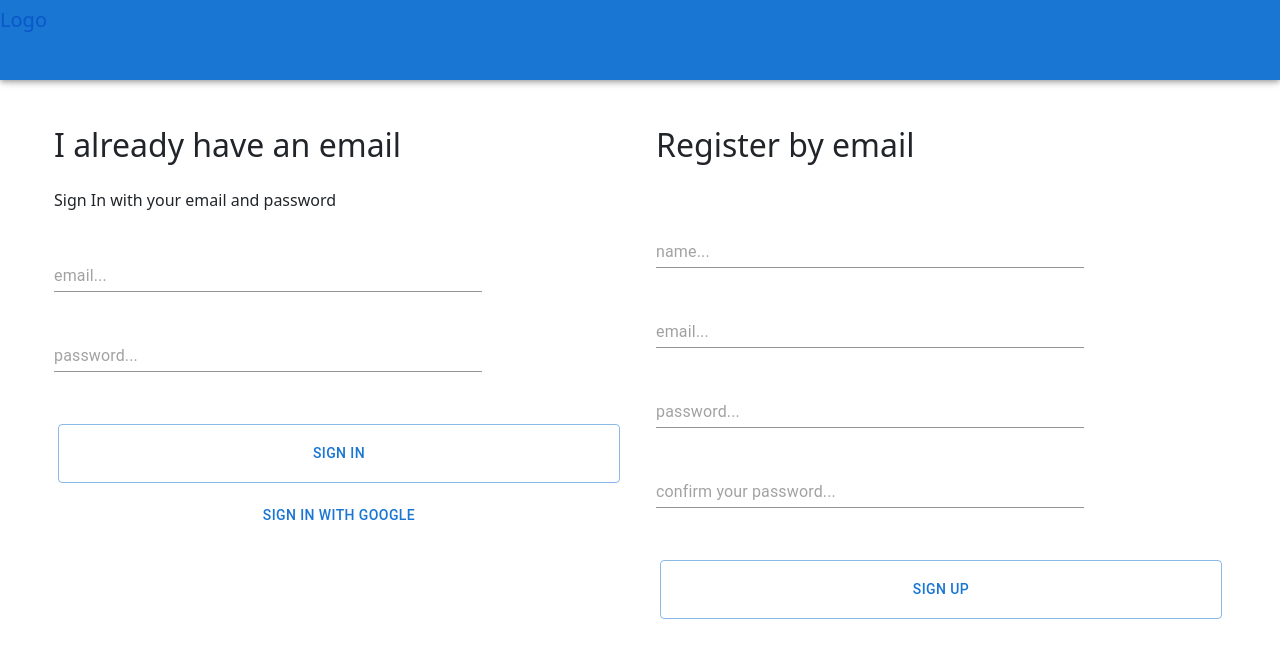
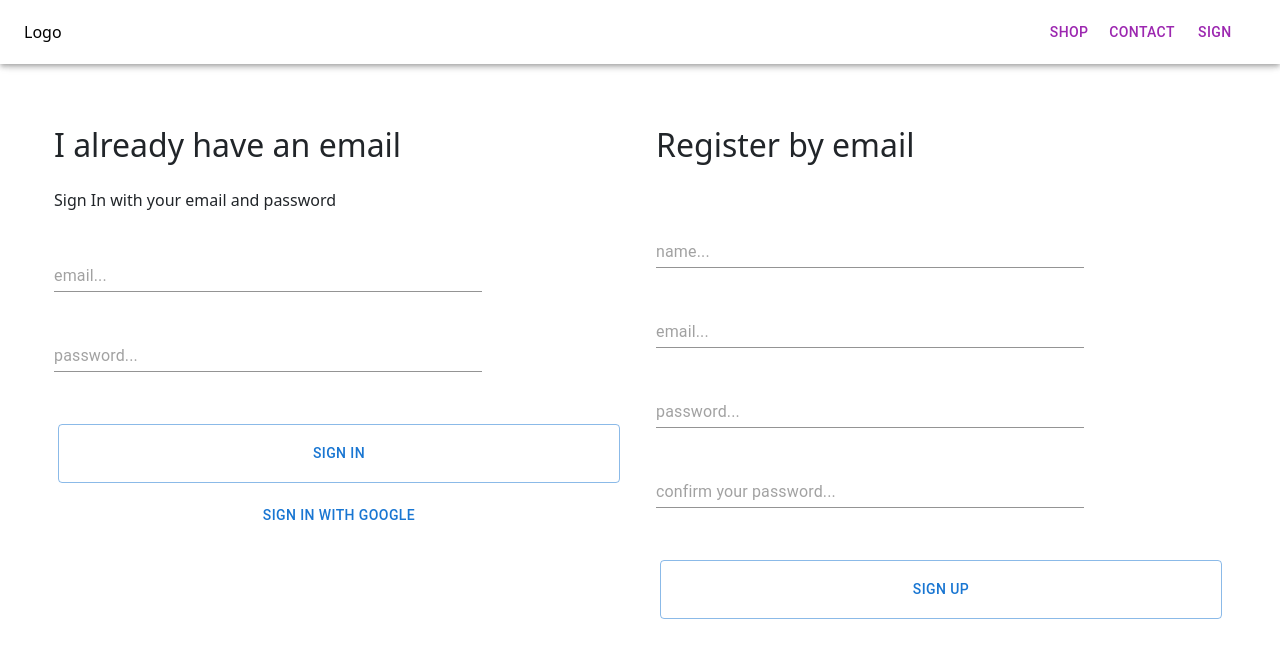
Before and after one commit to danicc097/starter-pack-react, a React (Create React App) app: page /sign in a window 1280 px wide. Shown: the top 658 px of the page. Built offline with nearby package versions, Linux system fonts and the light colour scheme; no server answers.

Commit message:
react hook form

```diff
--- a/package.json
+++ b/package.json
@@ -5,6 +5,7 @@
   "dependencies": {
     "@emotion/react": "^11.5.0",
     "@emotion/styled": "^11.3.0",
+    "@hookform/resolvers": "^2.8.2",
     "@mui/material": "^5.0.4",
     "@testing-library/jest-dom": "^5.11.4",
     "@testing-library/react": "^11.1.0",
@@ -15,11 +16,12 @@
     "node-sass": "^6.0.1",
     "react": "^17.0.2",
     "react-dom": "^17.0.2",
+    "react-hook-form": "^7.17.5",
     "react-router-dom": "^5.2.0",
     "react-scripts": "4.0.3",
-    "reactstrap": "^8.9.0",
     "recoil": "^0.4.1",
-    "web-vitals": "^1.0.1"
+    "web-vitals": "^1.0.1",
+    "yup": "^0.32.11"
   },
   "scripts": {
     "start": "react-scripts start",
--- a/src/Hooks/useInput.js
+++ b/src/Hooks/useInput.js
@@ -1,20 +1,24 @@
 import { useState } from "react";
 
-const useInput = (initialValue, type, placeholder, className) => {
+const useInput = (initialValue, type, placeholder, className, styles = {}) => {
     const [value, setValue] = useState(initialValue);
 
     const reset = () => setValue(null);
 
-    const bind = {
-        value,
+    const bindInput = {
         placeholder,
         type,
         className: className,
         name: type,
-        onChange: e => setValue(e.target.value)
+        style: styles,
     }
 
-    return {bind, reset}
+    const bindHookForm = {
+        defaultValue: value,
+        name: type,
+    }
+
+    return {bindInput, reset, bindHookForm}
 };
 
 export default useInput;
--- a/src/components/Directory.js
+++ b/src/components/Directory.js
@@ -11,7 +11,6 @@ const section2 = [
 
 const Directory = () => {
     const section = useRecoilValue(directoryAtom)
-    console.log(section)
     return (
         <>
         <Grid container rowSpacing={5} columnSpacing={{ xs: 2, sm: 3, md: 4, xl: 8 }} className="mb-5 no-gutters">
--- a/src/components/Header.js
+++ b/src/components/Header.js
@@ -1,45 +1,29 @@
-import React, { useState } from 'react';
-import {
-  Collapse,
-  NavbarToggler,
-  NavbarBrand,
-  Nav,
-  NavItem,
-  NavLink,
-} from 'reactstrap';
-import { AppBar } from '@mui/material';
+import React from 'react';
+import { AppBar, Toolbar, Typography, Button } from '@mui/material';
 import { useRecoilValue } from 'recoil';
 import { cartHiddenAtom } from '../store/cart';
 import CartDropdown from './CartDropdow';
 import CartIcon from './CartIcon';
+import useRouter from '../Hooks/useRouter'
 
 const Header = () => {
-  const [isOpen, setIsOpen] = useState(false);
-
-  const toggle = () => setIsOpen(!isOpen);
+  const router = useRouter()
   const cartHidden = useRecoilValue(cartHiddenAtom)
   return (
     <div>
-      <AppBar>
-        <NavbarBrand href="/">Logo</NavbarBrand>
-        <NavbarToggler onClick={toggle} />
-        <Collapse isOpen={isOpen} navbar>
-          <Nav navbar className="justify-content-end" style={{width: '100%'}} >
-            <NavItem className="d-flex">
-              <NavLink href="/shop">Shop</NavLink>
-              <NavLink href="/contact">Contact</NavLink>
-              <NavLink href="/sign">Sign</NavLink>
-              {/* {
-                currentUser ? <NavLink style={{cursor: 'pointer'}} onClick={() => auth.signOut()}>Logout</NavLink> :
-                 <NavLink href="/sign">Sign</NavLink>
-              } */}
-              <NavLink><CartIcon /></NavLink>
-              {
+      <AppBar sx={{ backgroundColor: 'transparent'}}>
+        <Toolbar>
+          <Typography variant="a" component="div" sx={{ flexGrow: 1, color: 'black', cursor: 'pointer' }} onClick={() => router.history.push('/')}>
+              Logo
+            </Typography>
+            <Button color="secondary" onClick={() => router.history.push("/shop")}>Shop</Button>
+            <Button color="secondary" onClick={() => router.history.push("/contact")}>Contact</Button>
+            <Button color="secondary" onClick={() => router.history.push("/sign")}>Sign</Button>
+            <div><CartIcon /></div>
+            {
                 cartHidden ? null : <CartDropdown />
-              }
-            </NavItem>
-          </Nav>
-        </Collapse>
+            }
+        </Toolbar>
       </AppBar>
     </div>
   );
--- a/src/components/SignIn.js
+++ b/src/components/SignIn.js
@@ -1,6 +1,10 @@
 import React from "react";
 import { Button, FormControl, Input } from '@mui/material';
+import { useForm, Controller } from "react-hook-form";
+import { yupResolver } from '@hookform/resolvers/yup';
+import * as yup from "yup";
 import useInput from "../Hooks/useInput.js";
+
 
 const styles = {
         outline: '0',
@@ -8,31 +12,59 @@ const styles = {
         borderColor: 'black',
 }
 
+const schema = yup.object({
+    email: yup.string().required(),
+    password: yup.string().required().min(7),
+  }).required();
+
 const SignIn = () => {
-    const email = useInput("", "email", "email...", "w-75")
-    const password = useInput("", "password", "password...", "w-75")
 
-    const handleSubmit = async e => {
-        e.preventDefault();
-        email.reset()
-        // Request
-        console.log(email + " " + password)
-    }
+    const { handleSubmit, control, formState: { errors } } = useForm({
+        resolver: yupResolver(schema)
+    });
 
+    const email = useInput("", "email", "email...", "w-75", styles)
+    const password = useInput("", "password", "password...", "w-75", styles)
+
+    const onSubmit = data => {
+        console.log(data)
+    };
+
+    // const handleSubmit = async e => {
+    //     e.preventDefault();
+    //     email.reset()
+    //     // Request
+    //     console.log(email + " " + password)
+    // }
     return (
-        <><div className="mt-5">
+        <>
+        <div className="mt-5">
             <h2 className="mb-4">I already have an email</h2>
             <span>Sign In with your email and password</span>
-           <form onSubmit={handleSubmit} className="d-flex flex-column">
+            <form onSubmit={handleSubmit(onSubmit)} className="d-flex flex-column">
+
                 <FormControl className="mb-5 mt-5">
-                    <Input style={styles} {...email.bind} />
+                    <Controller
+                        {...email.bindHookForm}
+                        control={control}
+                        render={({ field }) => <Input {...field} {...email.bindInput} />}
+                    />
+                    {errors.email?.type === 'required' && <span>Email est requis</span>}
                 </FormControl>
+
                 <FormControl className="mb-5">
-                    <Input style={styles} {...password.bind} />
+                    <Controller
+                             {...password.bindHookForm}
+                            control={control}
+                            render={({ field }) => <Input {...field} {...password.bindInput} />}
+                        />
+                    {errors.password?.type === 'required' && <span>Mot de passe requis</span>}
+                    {errors.password?.type === 'min' && <span>Trop petit</span>}
                 </FormControl>
+
                 <Button className="px-5 pt-3 pb-3 m-1" type='submit' variant="outlined">Sign In</Button>
                 <Button className="px-5 pt-3 pb-3" color='primary'>Sign In with Google</Button>
-           </form>
+            </form>
         </div>
         </>
     )
--- a/src/components/SignUp.js
+++ b/src/components/SignUp.js
@@ -23,6 +23,7 @@ const SignUp = () => {
     const handleSubmit = async e => {
         e.preventDefault();
         if (sign.password !== sign.confirmPassword) {
+            console.log(sign)
             alert("Password doesn't match")
             setSign({...sign,
                 password: null,
```
Also changed, not shown: src/pages/shop.js (deleted, +0 -18 lines).
